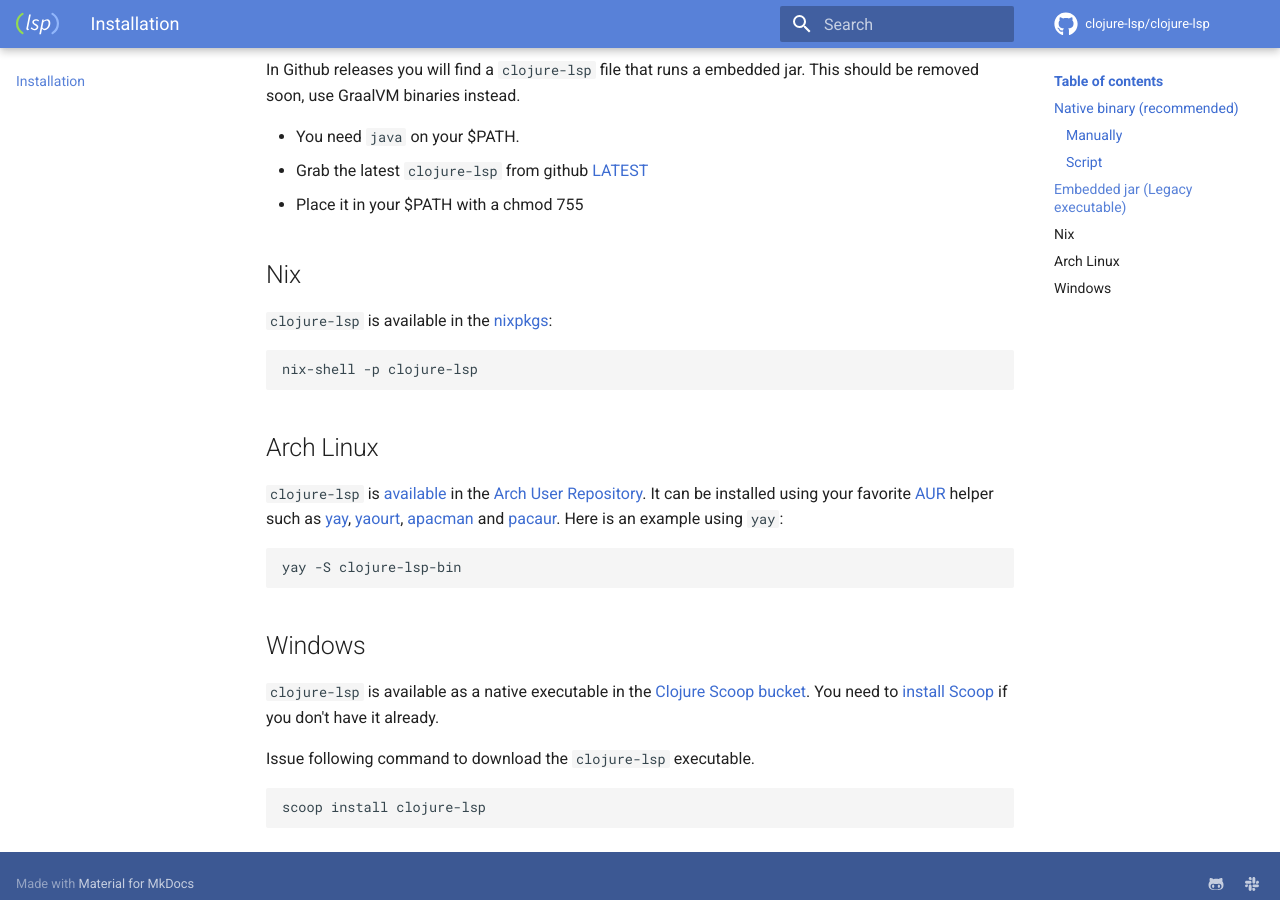
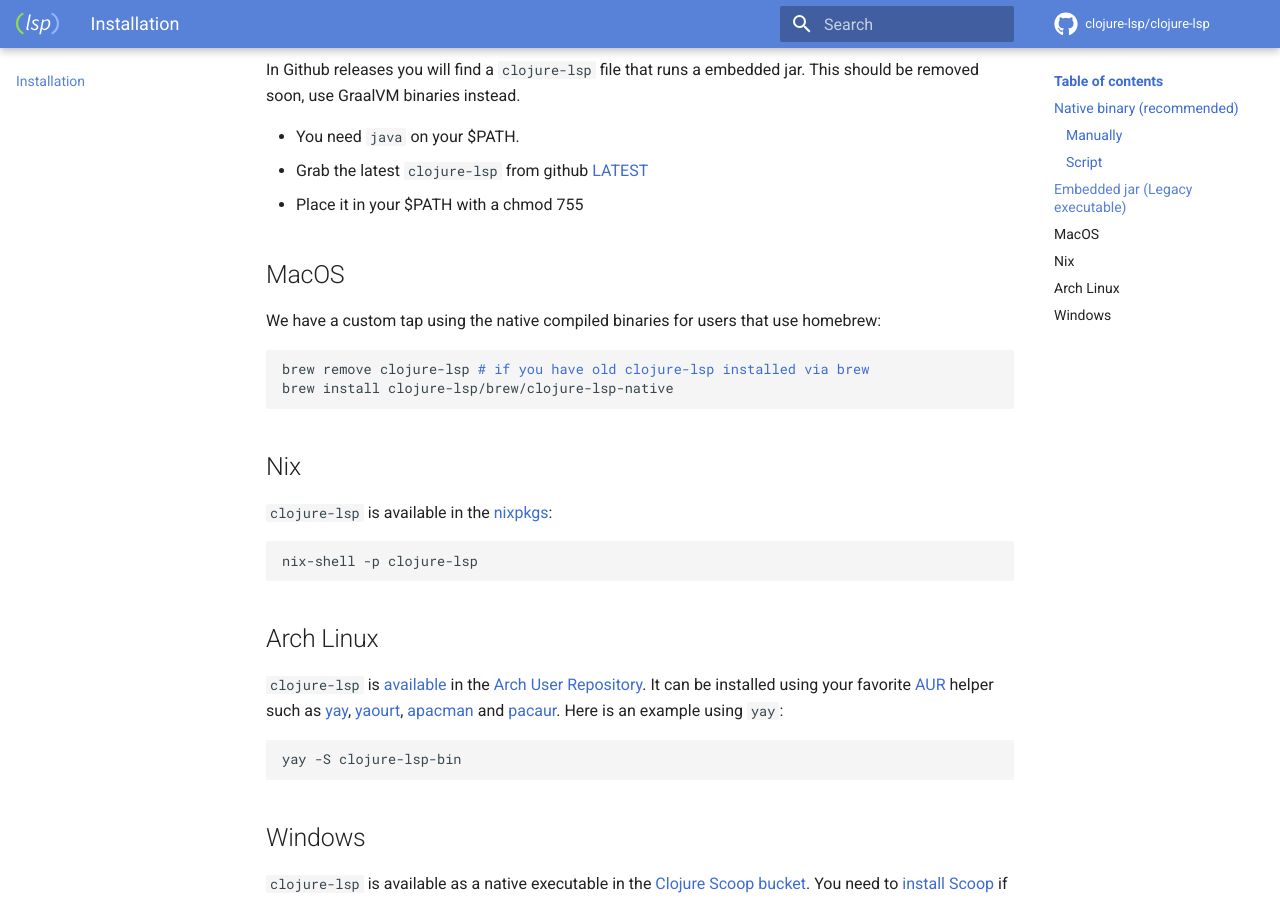
Before and after one commit to clojure-lsp/clojure-lsp, an MkDocs documentation site: the page built from docs/installation.md, in a window 1280 px wide and 900 px high, scrolled down 662 px. Built offline with MkDocs 1.6.1 and Material for MkDocs 9.7.7, drawn with Linux system fonts in a browser that asks for light colours; comment, search, counter and statistics services are not loaded.

Commit message:
[docs] Add homebrew instructions

````diff
--- a/docs/installation.md
+++ b/docs/installation.md
@@ -21,6 +21,15 @@ In Github releases you will find a `clojure-lsp` file that runs a embedded jar.
 - You need `java` on your $PATH.
 - Grab the latest `clojure-lsp` from github [LATEST](https://github.com/snoe/clojure-lsp/releases/latest)
 - Place it in your $PATH with a chmod 755
+
+## MacOS
+
+We have a custom tap using the native compiled binaries for users that use homebrew:
+
+```bash
+brew remove clojure-lsp # if you have old clojure-lsp installed via brew
+brew install clojure-lsp/brew/clojure-lsp-native
+```
 
 ## Nix
 
````
